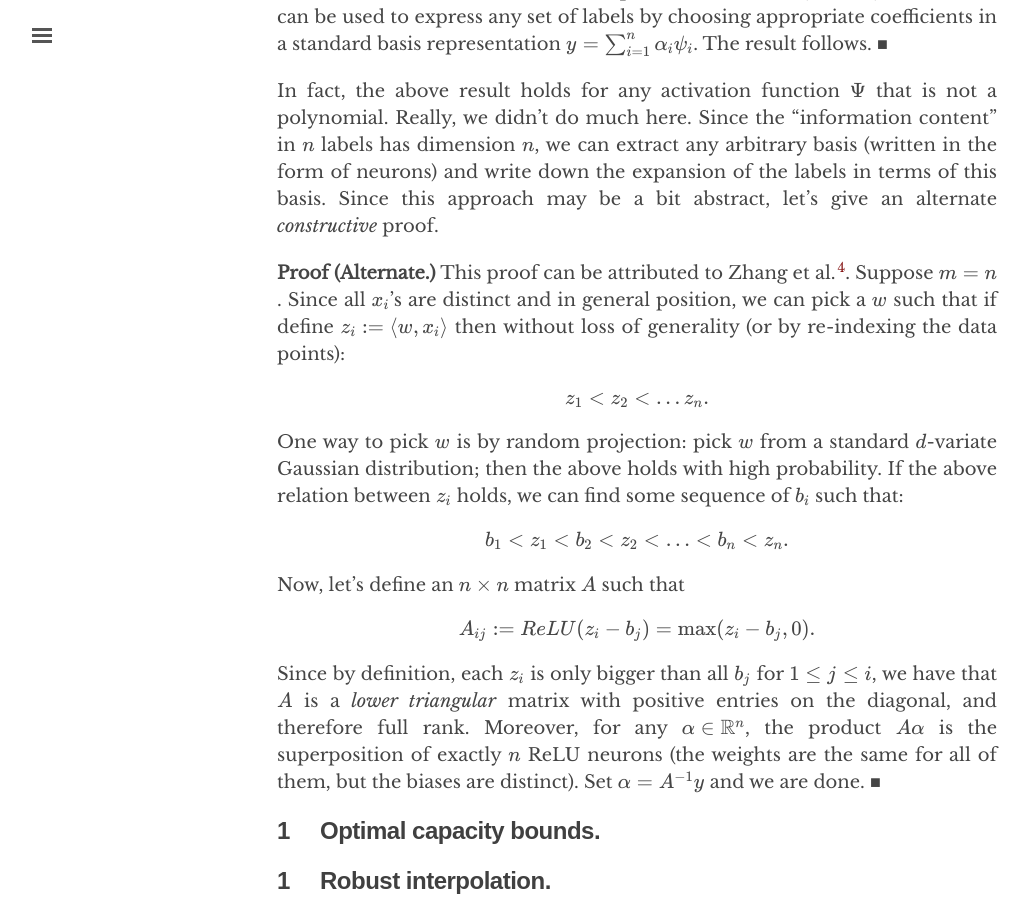
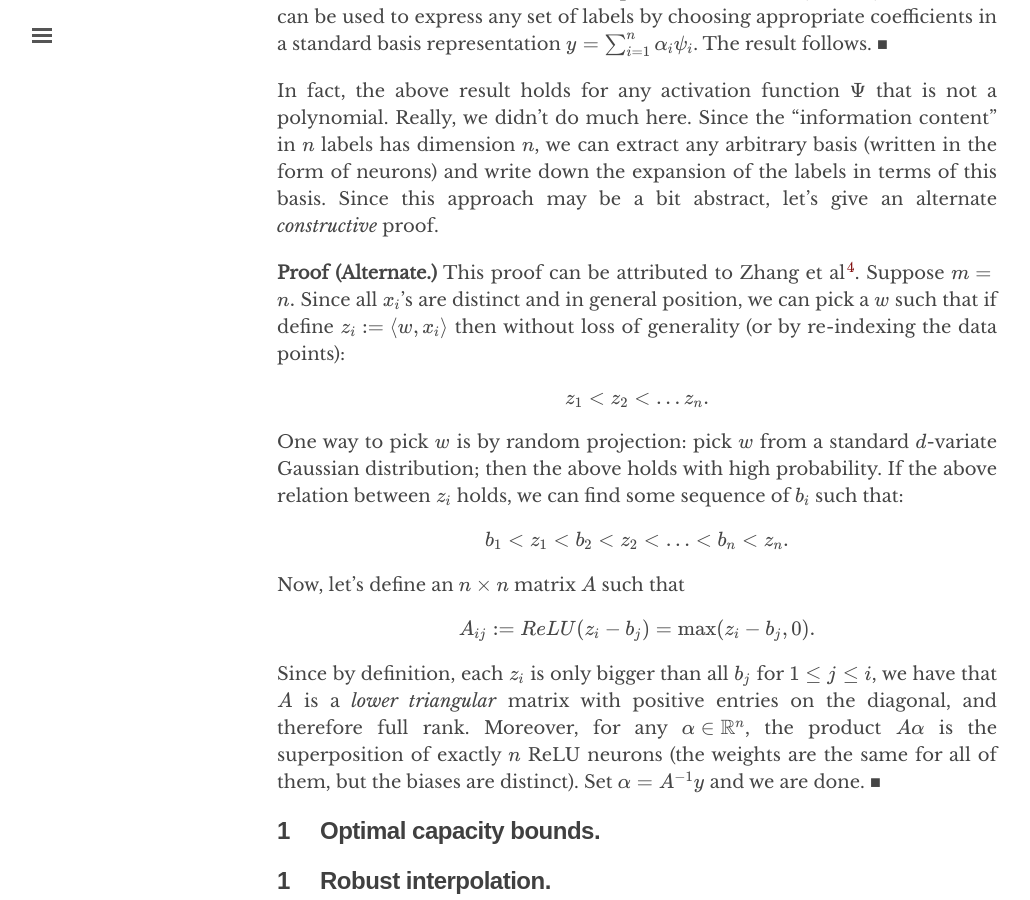
Before and after one commit to chinmayhegde/fodl, a Jekyll site: the page built from _posts/2022-01-18-representation01.md, in a window 1280 px wide and 900 px high, scrolled down 3222 px. Shown: the whole window, without its empty margins (3-1033 px from the left). Built offline with Jekyll 4.4.1, drawn with Linux system fonts in a browser that asks for light colours; nearby versions of some CDN libraries.

```diff
--- a/_posts/2022-01-18-representation01.md
+++ b/_posts/2022-01-18-representation01.md
@@ -85,7 +85,7 @@ We prove:
 In fact, the above result holds for any activation function $\Psi$ that is not a polynomial. Really, we didn't do much here. Since the "information content" in $n$ labels has dimension $n$, we can extract any arbitrary basis (written in the form of neurons) and write down the expansion of the labels in terms of this basis. Since this approach may be a bit abstract, let's give an alternate *constructive* proof.
 
 **Proof (Alternate.)**{:label #MemorizationBasicProof2}
-  This proof can be attributed to Zhang et al.[^zhang]. Suppose $m = n$. Since all $x_i$'s are distinct and in general position, we can pick a $w$ such that if define $z_i := \langle w, x_i \rangle$ then without loss of generality (or by re-indexing the data points):
+  This proof can be attributed to Zhang et al[^zhang]. Suppose $m = n.$ Since all $x_i$'s are distinct and in general position, we can pick a $w$ such that if define $z_i := \langle w, x_i \rangle$ then without loss of generality (or by re-indexing the data points):
   \\[ z_1 < z_2 < \ldots z_n . \\]
   One way to pick $w$ is by random projection: pick $w$ from a standard $d$-variate Gaussian distribution; then the above holds with high probability. If the above relation between $z_i$ holds, we can find some sequence of $b_i$ such that:
   \\[ b_1 < z_1 < b_2 < z_2 < \ldots < b_n < z_n . \\]
```
